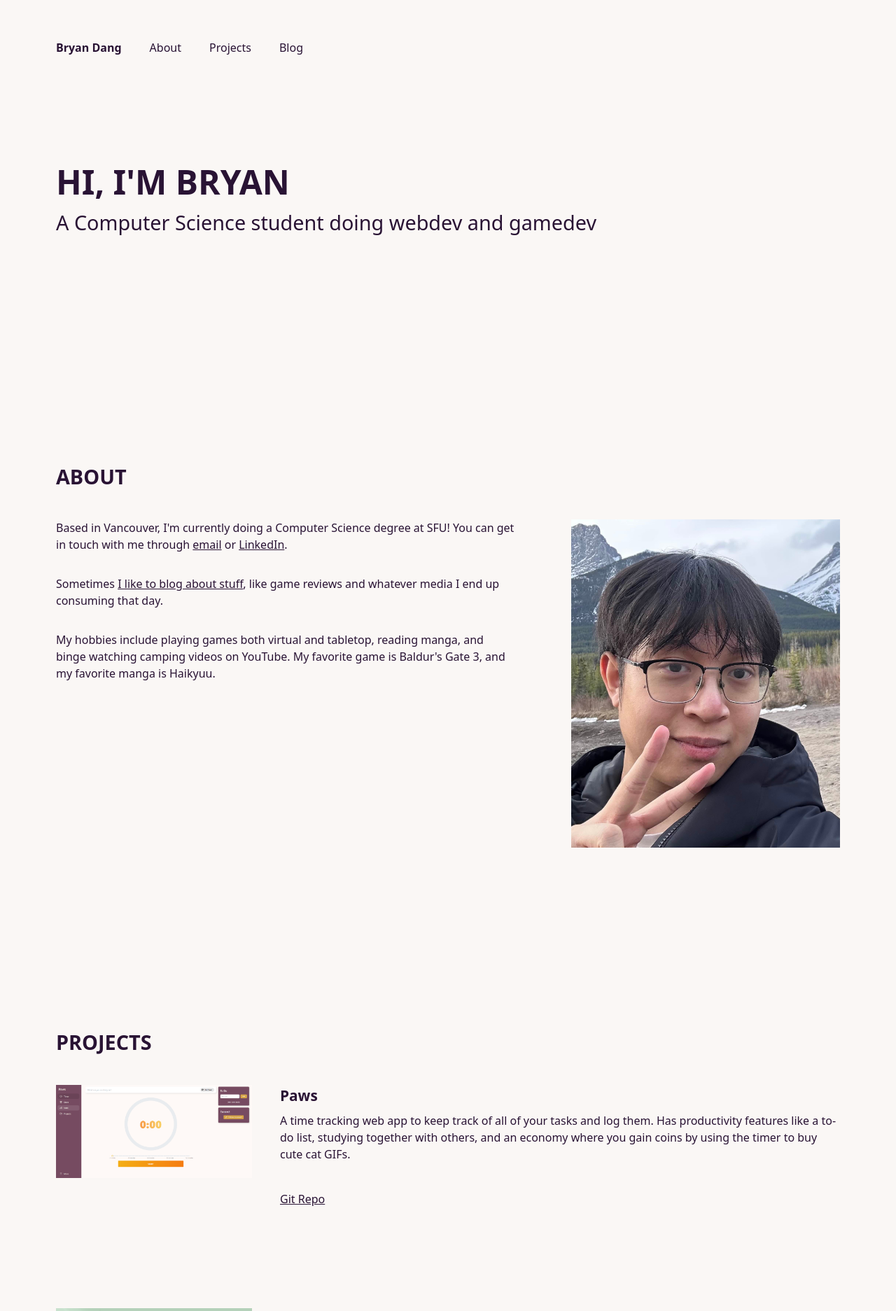
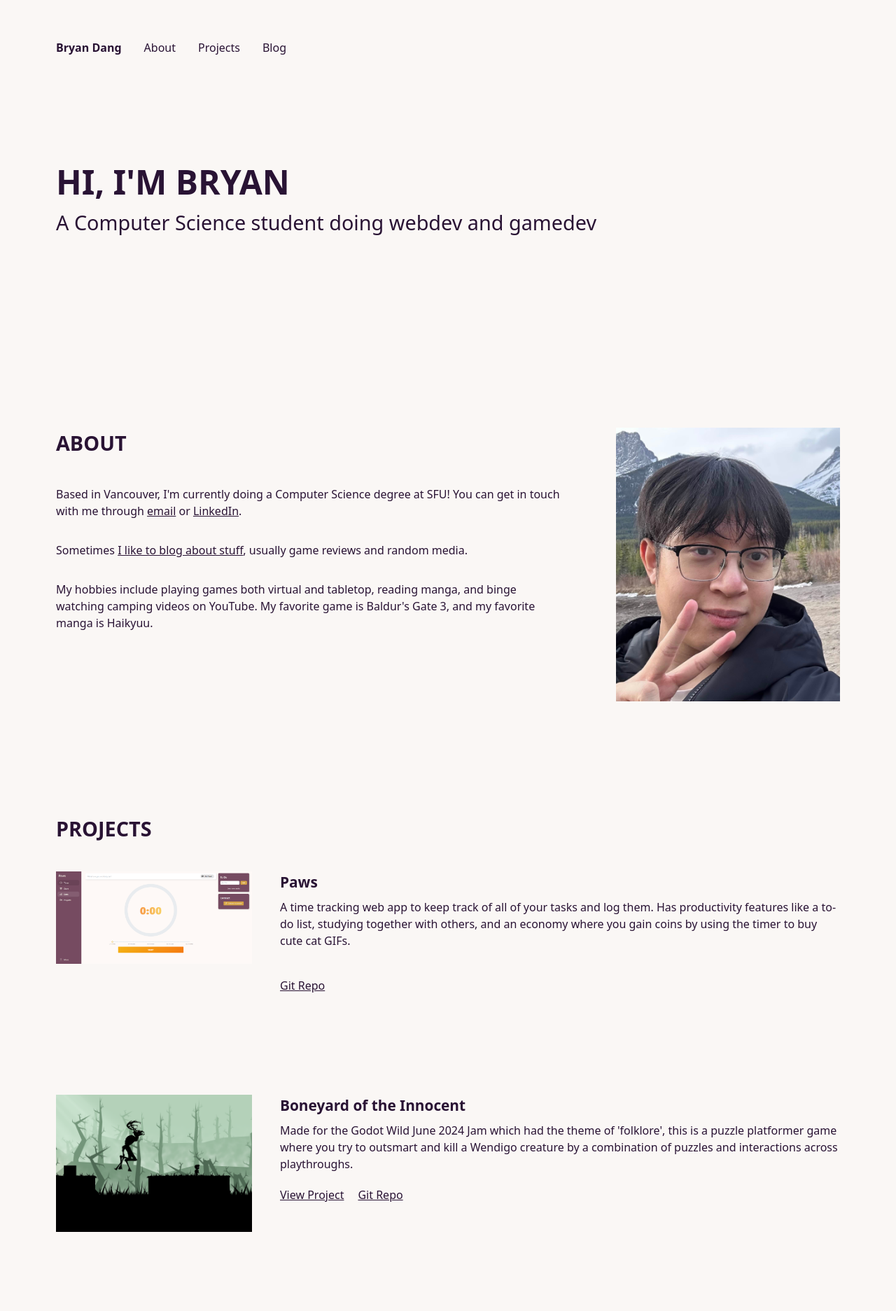
Before and after one commit to bryanjhdang/bryanjhdang.github.io, a React (Vite) app: page / in a window 1280 px wide. Shown: the top 1873 px of the page at 70% size. Built offline with nearby package versions, Linux system fonts and the light colour scheme.

Commit message:
change some padding

```diff
--- a/src/sections/About.tsx
+++ b/src/sections/About.tsx
@@ -3,16 +3,16 @@ import ProfileImg from "../assets/images/profile.jpg";
 
 export default function About() {
   return (
-    <div id="about" className="pt-20 sm:pt-32 pb-20 sm:pb-32 border-none">
+    <div id="about" className="pt-20 pb-20 border-none">
       <SectionWrapper>
-        <SectionTitle title="ABOUT" />
         <div className="flex flex-col lg:flex-row">
           <div className="sm:mr-20 text-base space-y-8">
-            <p>Based in Vancouver, I'm currently doing a Computer Science degree at SFU! You can get in touch with me through <a className="underline" href="mailto:bda37@sfu.ca">email</a> or <a className="underline"href="https://www.linkedin.com/in/bryanjhdang/" target="_blank">LinkedIn</a>.</p>
-            <p>Sometimes <a className="underline" href="https://bryandang.substack.com/" target="_blank">I like to blog about stuff</a>, like game reviews and whatever media I end up consuming that day.</p>
+            <SectionTitle title="ABOUT" />
+            <p>Based in Vancouver, I'm currently doing a Computer Science degree at SFU! You can get in touch with me through <a className="underline" href="mailto:bda37@sfu.ca">email</a> or <a className="underline" href="https://www.linkedin.com/in/bryanjhdang/" target="_blank">LinkedIn</a>.</p>
+            <p>Sometimes <a className="underline" href="https://bryandang.substack.com/" target="_blank">I like to blog about stuff</a>, usually game reviews and random media.</p>
             <p>My hobbies include playing games both virtual and tabletop, reading manga, and binge watching camping videos on YouTube. My favorite game is Baldur's Gate 3, and my favorite manga is Haikyuu.</p>
           </div>
-          <img src={ProfileImg} alt="Bryan Profile Picture" className="w-96 object-cover pt-10 sm:pt-20 lg:pt-0" />
+          <img src={ProfileImg} alt="Bryan Profile Picture" className="w-80 object-cover pt-10 sm:pt-20 lg:pt-0" />
         </div>
       </SectionWrapper>
     </div>
--- a/src/sections/Header.tsx
+++ b/src/sections/Header.tsx
@@ -6,10 +6,10 @@ export default function Header() {
     <div className="hidden sm:block pt-14 pb-10 flow-root">
       <SectionWrapper>
         <div className="float-left">
-          <Link to="main" smooth={true} duration={500} className="text-base hover:underline mr-10 cursor-pointer font-bold">Bryan Dang</Link>
-          <Link to="about" smooth={true} duration={500} className="text-base hover:underline mr-10 cursor-pointer">About</Link>
-          <Link to="projects" smooth={true} duration={500} className="text-base hover:underline mr-10 cursor-pointer">Projects</Link>
-          <a href="https://bryandang.substack.com/" target="_blank" className="text-base hover:underline mr-10 cursor-pointer">Blog</a>
+          <Link to="main" smooth={true} duration={500} className="text-base hover:underline mr-8 cursor-pointer font-bold">Bryan Dang</Link>
+          <Link to="about" smooth={true} duration={500} className="text-base hover:underline mr-8 cursor-pointer">About</Link>
+          <Link to="projects" smooth={true} duration={500} className="text-base hover:underline mr-8 cursor-pointer">Projects</Link>
+          <a href="https://bryandang.substack.com/" target="_blank" className="text-base hover:underline mr-8 cursor-pointer">Blog</a>
         </div>
       </SectionWrapper>
     </div>
--- a/src/sections/Projects.tsx
+++ b/src/sections/Projects.tsx
@@ -118,7 +118,7 @@ function Paws() {
 
 export default function Projects() {
   return (
-    <div id="projects" className="pt-20 sm:pt-32 pb-20 sm:pb-32 border-none">
+    <div id="projects" className="pt-20 pb-20 border-none">
       <SectionWrapper>
         <SectionTitle title="PROJECTS" />
         <div className="flex flex-col gap-24 sm:gap-36">
```
Also changed, not shown: 4 other files (tests, documents, lock files or other folders).
